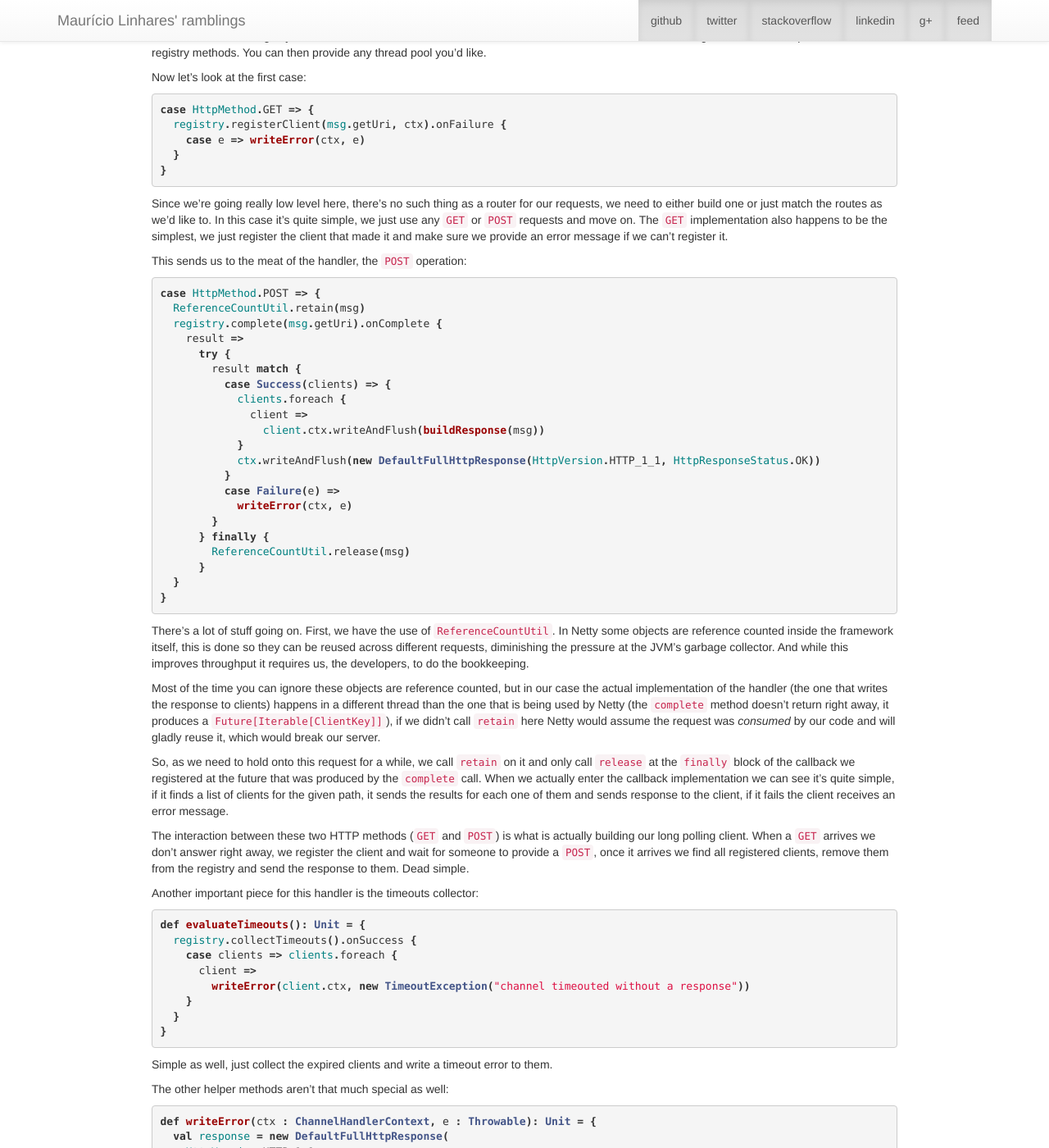
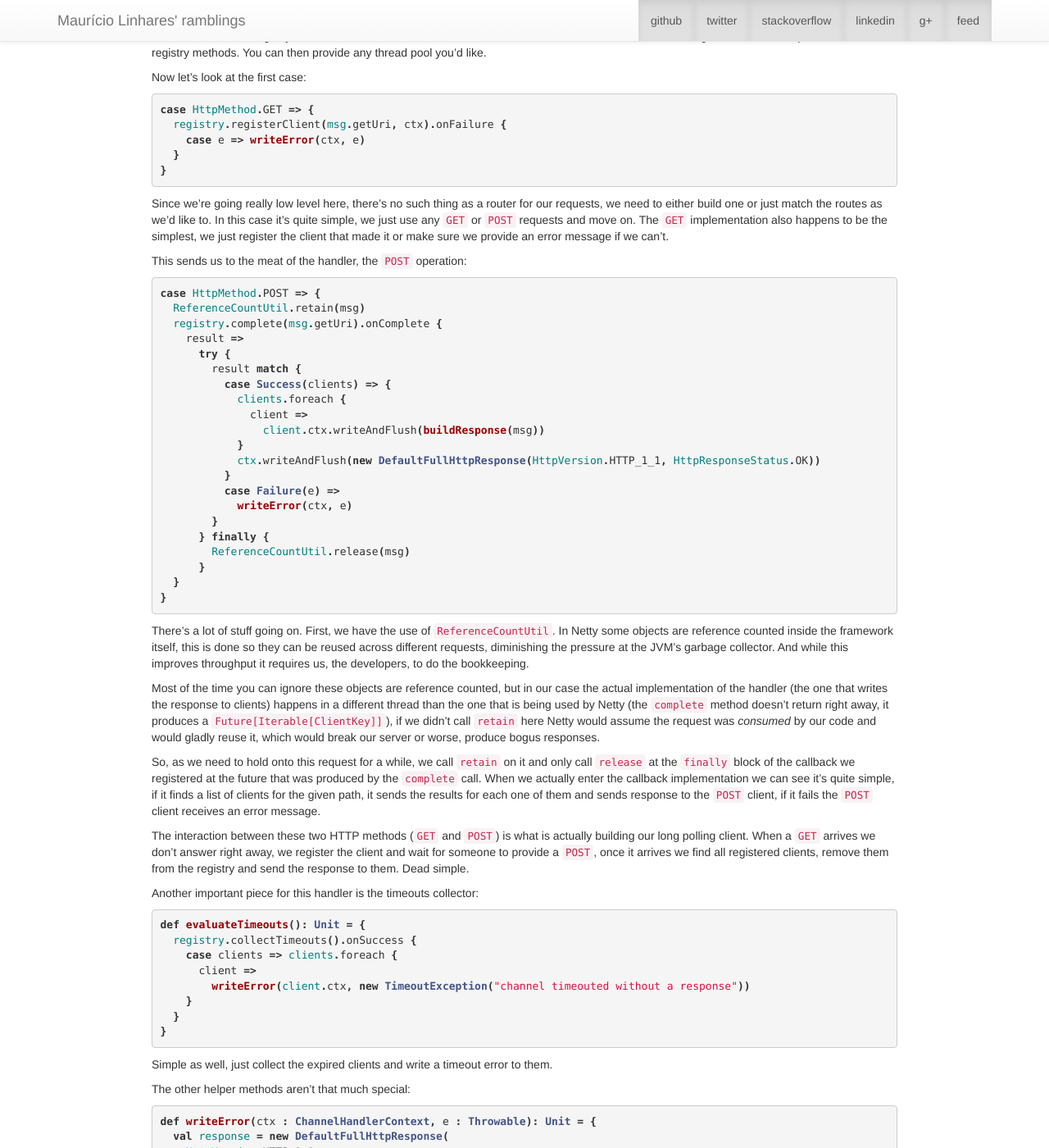
Before and after one commit to mauricio/mauricio.github.com, a Jekyll site: the page built from _posts/2015-08-23-http-long-polling-with-scala-and-netty.md, in a window 1280 px wide and 1400 px high, scrolled down 4322 px. Shown: the whole window at 82% size. Built offline with Jekyll 4.4.1, drawn with Linux system fonts in a browser that asks for light colours; comment, search, counter and statistics services are not loaded; some of the changed text lies outside the part shown.

Commit message:
More typos

```diff
--- a/_posts/2015-08-23-http-long-polling-with-scala-and-netty.md
+++ b/_posts/2015-08-23-http-long-polling-with-scala-and-netty.md
@@ -226,7 +226,7 @@ case HttpMethod.GET => {
 }
 {% endhighlight %}
 
-Since we're going really low level here, there's no such thing as a router for our requests, we need to either build one or just match the routes as we'd like to. In this case it's quite simple, we just use any `GET` or `POST` requests and move on. The `GET` implementation also happens to be the simplest, we just register the client that made it and make sure we provide an error message if we can't register it.
+Since we're going really low level here, there's no such thing as a router for our requests, we need to either build one or just match the routes as we'd like to. In this case it's quite simple, we just use any `GET` or `POST` requests and move on. The `GET` implementation also happens to be the simplest, we just register the client that made it or make sure we provide an error message if we can't.
 
 This sends us to the meat of the handler, the `POST` operation:
 
@@ -256,9 +256,9 @@ case HttpMethod.POST => {
 
 There's a lot of stuff going on. First, we have the use of `ReferenceCountUtil`. In Netty some objects are reference counted inside the framework itself, this is done so they can be reused across different requests, diminishing the pressure at the JVM's garbage collector. And while this improves throughput it requires us, the developers, to do the bookkeeping.
 
-Most of the time you can ignore these objects are reference counted, but in our case the actual implementation of the handler (the one that writes the response to clients) happens in a different thread than the one that is being used by Netty (the `complete` method doesn't return right away, it produces a `Future[Iterable[ClientKey]]`), if we didn't call `retain` here Netty would assume the request was _consumed_ by our code and will gladly reuse it, which would break our server.
+Most of the time you can ignore these objects are reference counted, but in our case the actual implementation of the handler (the one that writes the response to clients) happens in a different thread than the one that is being used by Netty (the `complete` method doesn't return right away, it produces a `Future[Iterable[ClientKey]]`), if we didn't call `retain` here Netty would assume the request was _consumed_ by our code and would gladly reuse it, which would break our server or worse, produce bogus responses.
 
-So, as we need to hold onto this request for a while, we call `retain` on it and only call `release` at the `finally` block of the callback we registered at the future that was produced by the `complete` call. When we actually enter the callback implementation we can see it's quite simple, if it finds a list of clients for the given path, it sends the results for each one of them and sends response to the client, if it fails the client receives an error message.
+So, as we need to hold onto this request for a while, we call `retain` on it and only call `release` at the `finally` block of the callback we registered at the future that was produced by the `complete` call. When we actually enter the callback implementation we can see it's quite simple, if it finds a list of clients for the given path, it sends the results for each one of them and sends response to the `POST` client, if it fails the `POST` client receives an error message.
 
 The interaction between these two HTTP methods (`GET` and `POST`) is what is actually building our long polling client. When a `GET` arrives we don't answer right away, we register the client and wait for someone to provide a `POST`, once it arrives we find all registered clients, remove them from the registry and send the response to them. Dead simple.
 
@@ -277,7 +277,7 @@ def evaluateTimeouts(): Unit = {
 
 Simple as well, just collect the expired clients and write a timeout error to them.
 
-The other helper methods aren't that much special as well:
+The other helper methods aren't that much special:
 
 {% highlight scala %}
 def writeError(ctx : ChannelHandlerContext, e : Throwable): Unit = {
```
Also changed, not shown: other parts of _posts/2015-08-23-http-long-polling-with-scala-and-netty.md (+2 -2 lines).
